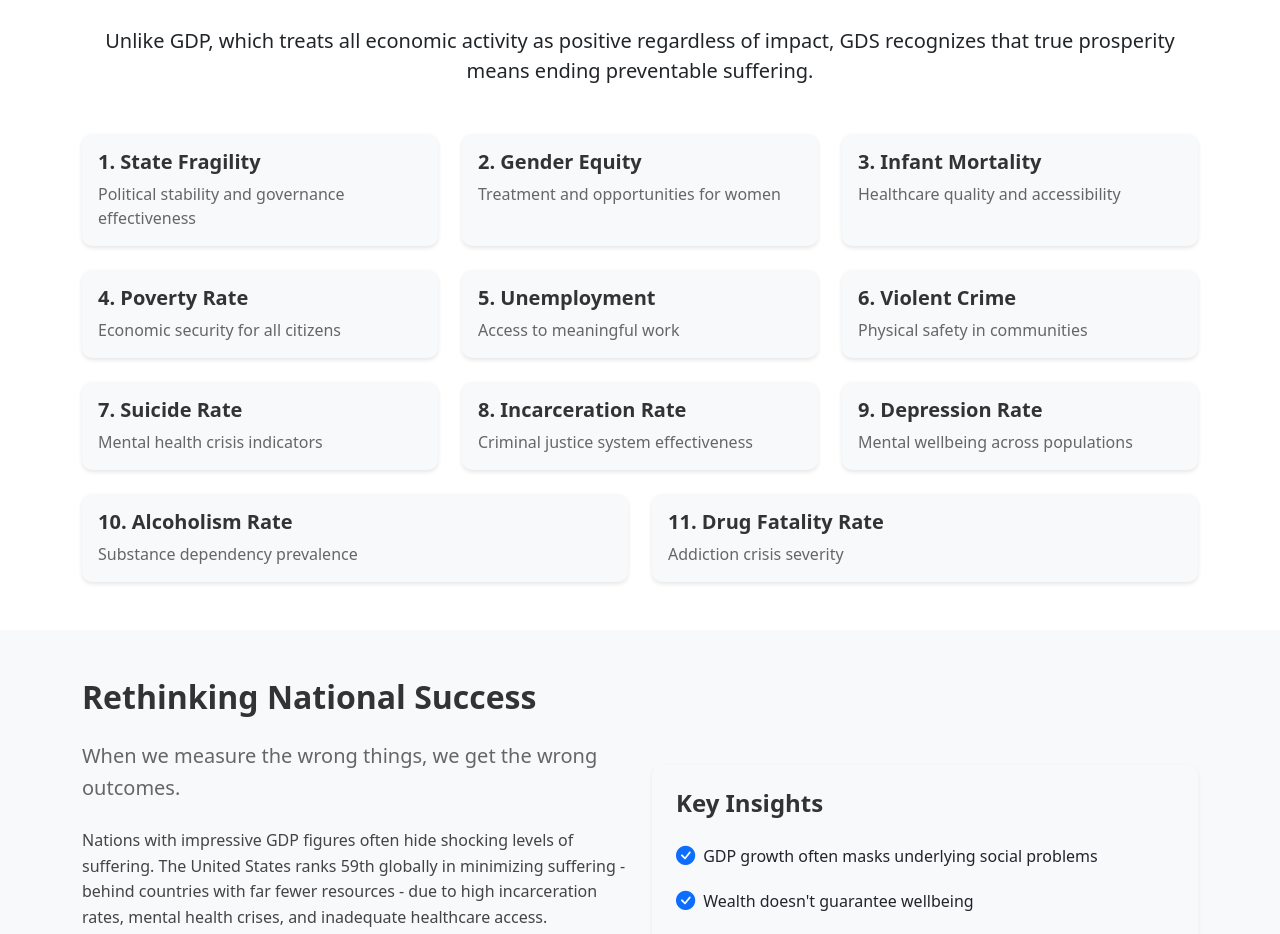
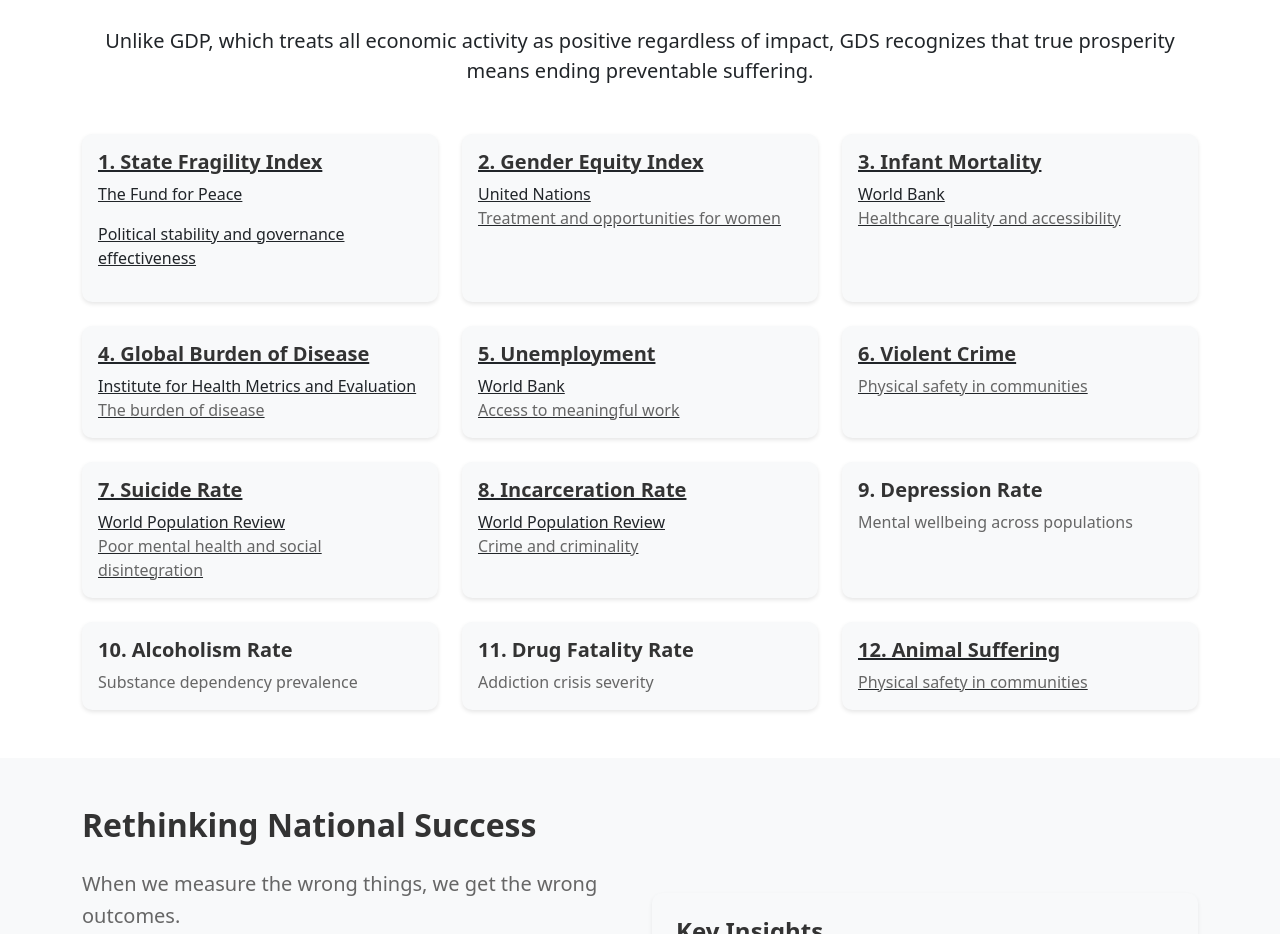
Before and after one commit to ajbraus/gds, a plain HTML site: page index.html in a window 1280 px wide. Shown: the part 1960-2894 px from the top of the page. Drawn offline with nearby package versions, Linux system fonts and the light colour scheme.

Commit message:
updating

```diff
--- a/index.html
+++ b/index.html
@@ -141,68 +141,77 @@
 
             <div class="row g-4">
                 <div class="col-md-4">
-                    <div class="card h-100">
+                    <a class="card h-100" href="https://fragilestatesindex.org/" target="_blank">
                         <div class="card-body">
-                            <h5 class="card-title">1. State Fragility</h5>
-                            <p class="card-text">Political stability and governance effectiveness</p>
+                            <h5 class="card-title">1. State Fragility Index</h5>
+                            The Fund for Peace
+                            <p class="card-text">
+                                <p>Political stability and governance effectiveness</p>
+                            </p>
                         </div>
-                    </div>
+                    </a>
                 </div>
                 <div class="col-md-4">
-                    <div class="card h-100">
+                    <a class="card h-100" href="https://hdr.undp.org/data-center/thematic-composite-indices/gender-inequality-index#/indicies/GII" target="_blank">
                         <div class="card-body">
-                            <h5 class="card-title">2. Gender Equity</h5>
+                            <h5 class="card-title">2. Gender Equity Index</h5>
+                            United Nations
                             <p class="card-text">Treatment and opportunities for women</p>
                         </div>
-                    </div>
+                    </a>
                 </div>
                 <div class="col-md-4">
-                    <div class="card h-100">
+                    <a class="card h-100" href="https://data.worldbank.org/indicator/SP.DYN.IMRT.IN" target="_blank">
                         <div class="card-body">
                             <h5 class="card-title">3. Infant Mortality</h5>
+                            World Bank
                             <p class="card-text">Healthcare quality and accessibility</p>
                         </div>
-                    </div>
+                    </a>
                 </div>
                 <div class="col-md-4">
-                    <div class="card h-100">
+                    <a class="card h-100" href="https://www.healthdata.org/research-analysis/gbd" target="_blank">
                         <div class="card-body">
-                            <h5 class="card-title">4. Poverty Rate</h5>
-                            <p class="card-text">Economic security for all citizens</p>
+                            <h5 class="card-title">4. Global Burden of Disease</h5>
+                            Institute for Health Metrics and Evaluation
+                            <p class="card-text">The burden of disease</p>
                         </div>
-                    </div>
+                    </a>
                 </div>
                 <div class="col-md-4">
-                    <div class="card h-100">
+                    <a class="card h-100" href="https://data.worldbank.org/indicator/SL.UEM.TOTL.ZS" target="_blank">
                         <div class="card-body">
                             <h5 class="card-title">5. Unemployment</h5>
+                            World Bank
                             <p class="card-text">Access to meaningful work</p>
                         </div>
-                    </div>
+                    </a>
                 </div>
                 <div class="col-md-4">
-                    <div class="card h-100">
+                    <a class="card h-100" href="" target="_blank">
                         <div class="card-body">
                             <h5 class="card-title">6. Violent Crime</h5>
                             <p class="card-text">Physical safety in communities</p>
                         </div>
-                    </div>
+                    </a>
                 </div>
                 <div class="col-md-4">
-                    <div class="card h-100">
+                    <a class="card h-100" href="https://worldpopulationreview.com/country-rankings/suicide-rate-by-country" target="_blank">
                         <div class="card-body">
                             <h5 class="card-title">7. Suicide Rate</h5>
-                            <p class="card-text">Mental health crisis indicators</p>
+                            World Population Review
+                            <p class="card-text">Poor mental health and social disintegration</p>
                         </div>
-                    </div>
+                    </a>
                 </div>
                 <div class="col-md-4">
-                    <div class="card h-100">
+                    <a class="card h-100" href="https://worldpopulationreview.com/country-rankings/incarceration-rates-by-country" target="_blank">
                         <div class="card-body">
                             <h5 class="card-title">8. Incarceration Rate</h5>
-                            <p class="card-text">Criminal justice system effectiveness</p>
+                            World Population Review
+                            <p class="card-text">Crime and criminality</p>
                         </div>
-                    </div>
+                    </a>
                 </div>
                 <div class="col-md-4">
                     <div class="card h-100">
@@ -212,7 +221,7 @@
                         </div>
                     </div>
                 </div>
-                <div class="col-md-6">
+                <div class="col-md-4">
                     <div class="card h-100">
                         <div class="card-body">
                             <h5 class="card-title">10. Alcoholism Rate</h5>
@@ -220,13 +229,21 @@
                         </div>
                     </div>
                 </div>
-                <div class="col-md-6">
+                <div class="col-md-4">
                     <div class="card h-100">
                         <div class="card-body">
                             <h5 class="card-title">11. Drug Fatality Rate</h5>
                             <p class="card-text">Addiction crisis severity</p>
                         </div>
                     </div>
+                </div>
+                <div class="col-md-4">
+                    <a class="card h-100" href="" target="_blank">
+                        <div class="card-body">
+                            <h5 class="card-title">12. Animal Suffering</h5>
+                            <p class="card-text">Physical safety in communities</p>
+                        </div>
+                    </a>
                 </div>
             </div>
         </div>
```
